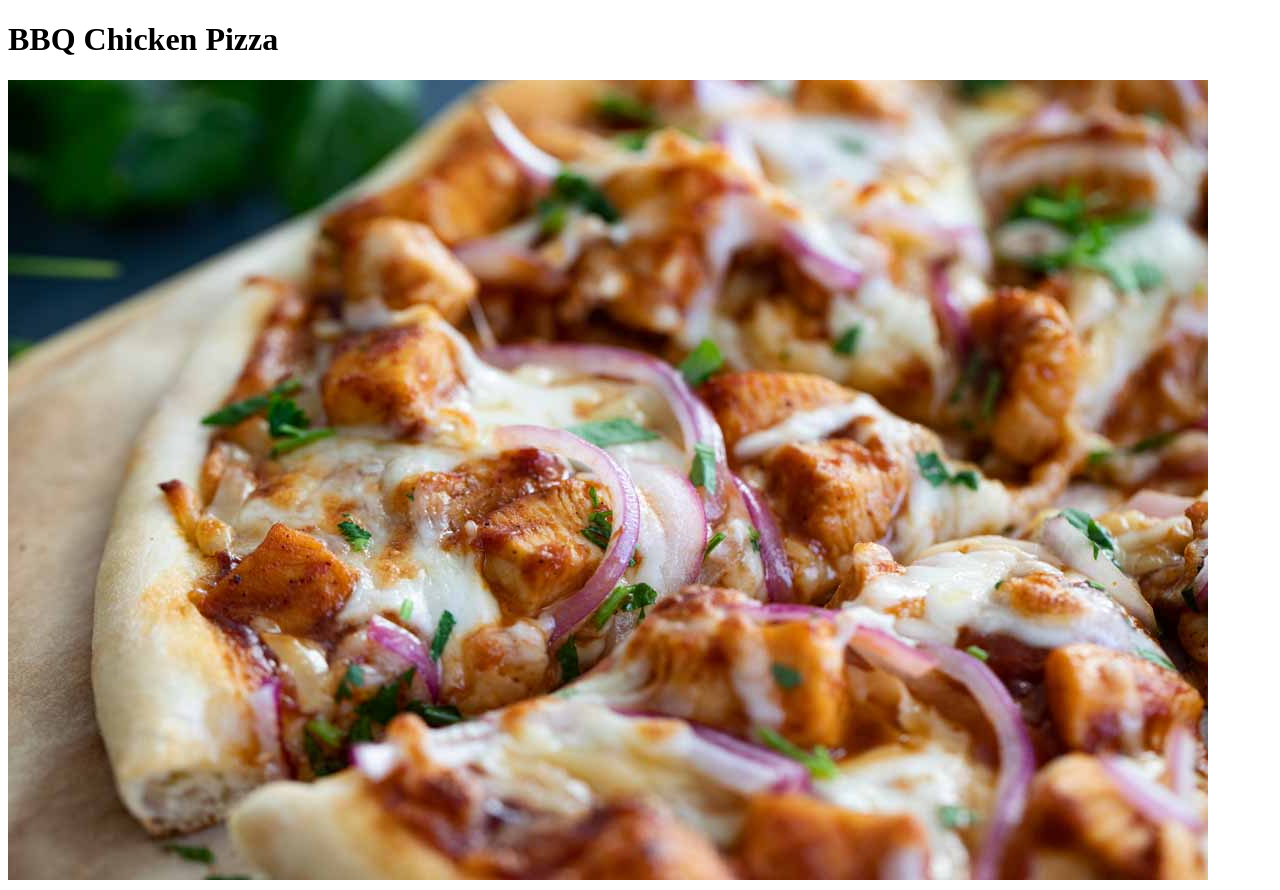
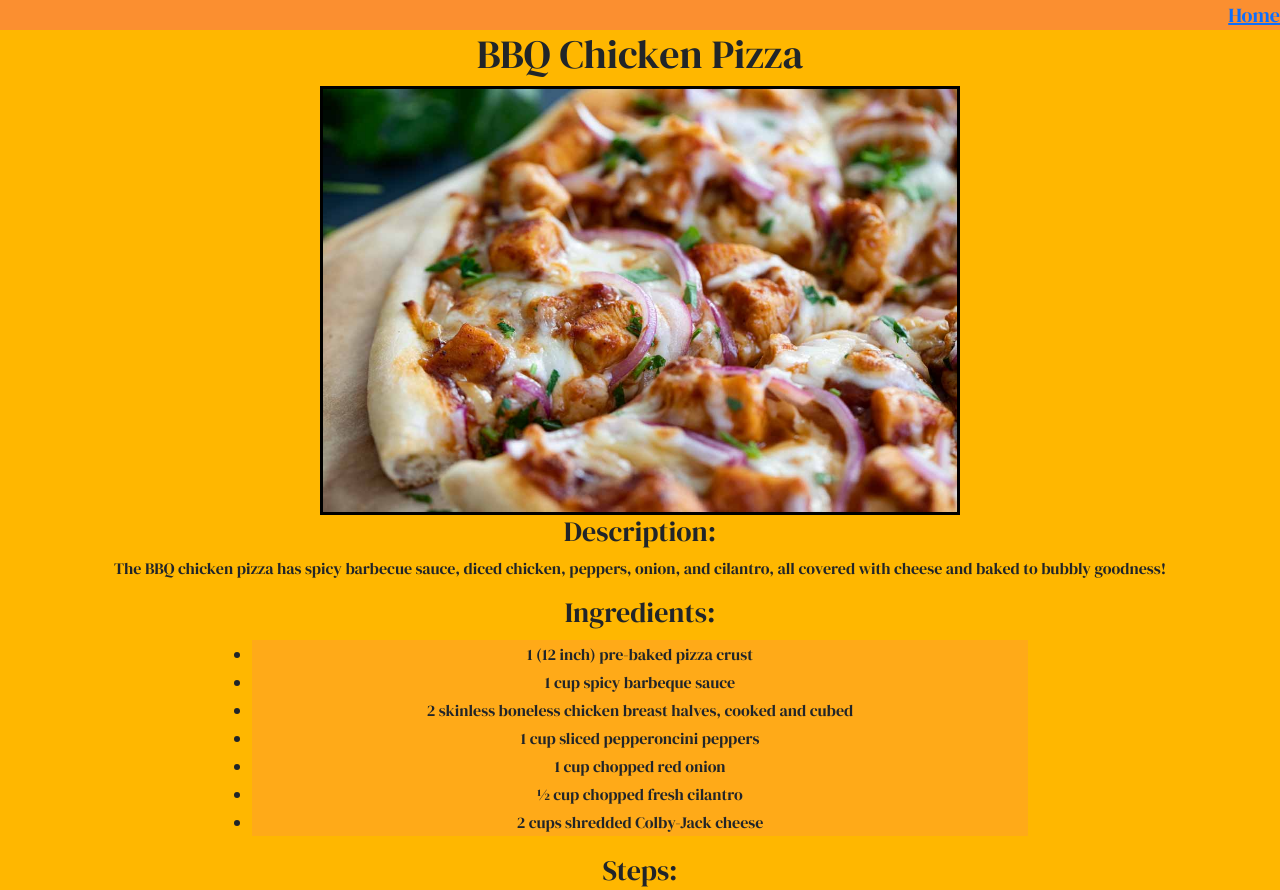
Before and after one commit to slayeh17/odin-recipes, a plain HTML site: page recipes/bbq_chicken_pizza.html in a window 1280 px wide. Shown: the top 890 px of the page. Drawn offline with nearby package versions, Linux system fonts and the light colour scheme.

Commit message:
modified:   css/style.css deleted:    images/sinchan.gif modified:   index.html modified:   recipes/bbq_chicken_pizza.html modified:   recipes/biriyani.html modified:   recipes/egg_sandwich.html

```diff
--- a/css/style.css
+++ b/css/style.css
@@ -7,10 +7,26 @@
     padding:3px;
 }
 
-body{
+.body_mod{
     font-family: 'DM Serif Display', serif;
     text-align: center;
     background-color:rgb(255, 183, 0);
+}
+
+.body_recipes{
+    font-family: 'DM Serif Display', serif;
+    background-color:rgb(255, 183, 0);
+    text-align: center;
+}
+ul {
+    list-style-position: inside;
+    list-style:disc;
+    margin-inline:250px;
+    padding:2px;
+}
+li{
+    background-color: rgb(255, 170, 24);
+    padding:2px;
 }
 
 img{
@@ -28,3 +44,20 @@ img{
     font-size:35px;
     background-color: rgb(255, 157, 0);
 }
+
+footer{
+    margin-top: 130px;
+    font-size: 20px;
+    background-color: gold;
+    overflow: auto;
+}
+
+.top-nav{
+    font-size: 20px;
+    text-align: right;
+    background-color: rgb(251, 143, 48);
+    text-decoration: none;
+}
+.top-nav a:hover{
+    background-color: gold
+}
--- a/recipes/bbq_chicken_pizza.html
+++ b/recipes/bbq_chicken_pizza.html
@@ -4,9 +4,17 @@
     <meta charset="UTF-8">
     <meta http-equiv="X-UA-Compatible" content="IE=edge">
     <meta name="viewport" content="width=device-width, initial-scale=1.0">
+    <link href="https://cdn.jsdelivr.net/npm/bootstrap@5.0.2/dist/css/bootstrap.min.css" rel="stylesheet" integrity="sha384-EVSTQN3/azprG1Anm3QDgpJLIm9Nao0Yz1ztcQTwFspd3yD65VohhpuuCOmLASjC" crossorigin="anonymous">
+    <link href="../css/style.css" rel="stylesheet">
+    <link rel="preconnect" href="https://fonts.googleapis.com"><link rel="preconnect" href="https://fonts.gstatic.com" crossorigin>
+    <link href="https://fonts.googleapis.com/css2?family=DM+Serif+Display&display=swap" rel="stylesheet">
+</head>
     <title>BBQ Chicken Pizza</title>
 </head>
-<body>
+<body class="body_recipes">
+    <div class="top-nav">
+        <a href="../index.html">Home</a>
+    </div>
     <h1>BBQ Chicken Pizza</h1>
     <img src="../images/BBQ-Chicken-Pizza.jpg" alt="a image of BBQ Chicken Pizza">
     <h3>Description:</h3>
```
Also changed, not shown: index.html (+2 -1 lines), recipes/biriyani.html (+9 -1 lines), recipes/egg_sandwich.html (+9 -1 lines), images/sinchan.gif (deleted).
